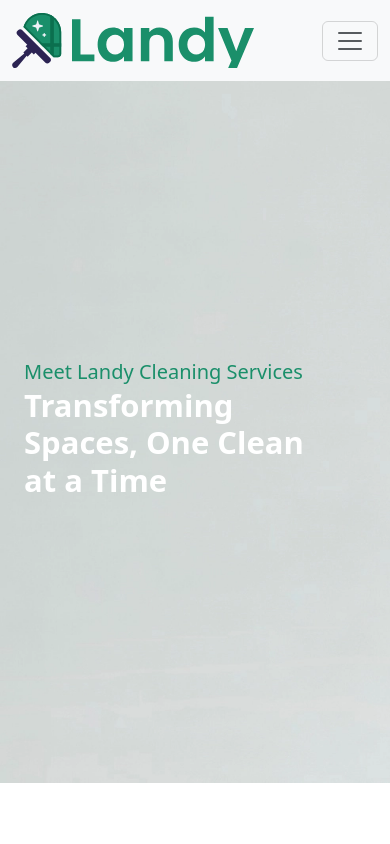
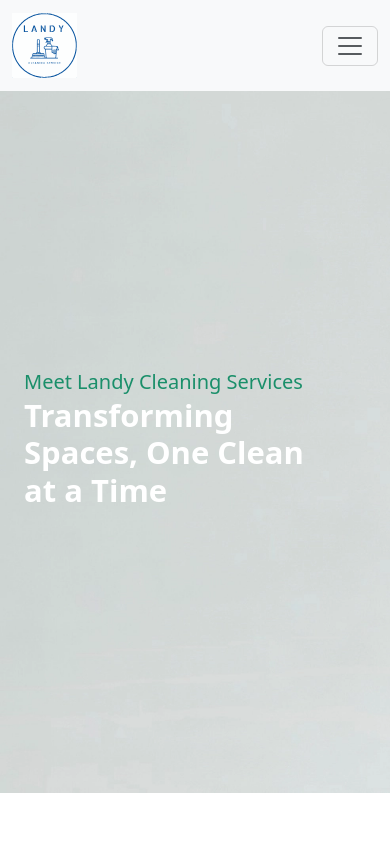
Before and after one commit to cliffordwilliam/landy-cleaning-services, a plain HTML site: page about.html in a window 390 px wide. Shown: the top 844 px of the page. Drawn offline with Linux system fonts and the light colour scheme.

Commit message:
feat: logo and phone num

```diff
--- a/about.html
+++ b/about.html
@@ -17,7 +17,7 @@
   <nav class="navbar navbar-expand-lg bg-body-tertiary">
     <div class="container">
       <a class="navbar-brand" style="margin-right: auto;" href="./index.html">
-        <img src="./public/logo.svg" alt="Landy" width="242" height="55">
+        <img src="./public/landy_cleaning_service_logo.svg" alt="Landy" width="65" height="65">
       </a>
       <button class="navbar-toggler" type="button" data-bs-toggle="collapse" data-bs-target="#navbarSupportedContent" aria-controls="navbarSupportedContent" aria-expanded="false" aria-label="Toggle navigation">
         <span class="navbar-toggler-icon"></span>
@@ -207,7 +207,7 @@
 
       <div class="col mb-3">
         <a class="d-flex align-items-center mb-3 link-body-emphasis text-decoration-none" href="./index.html">
-          <img src="./public/logo.svg" alt="Landy" width="242" height="55">
+          <img src="./public/landy_cleaning_service_logo.svg" alt="Landy" width="65" height="65">
         </a>
         <p class="text-body-secondary">© 2024</p>
       </div>
@@ -226,6 +226,8 @@
         <ul class="nav flex-column">
           <li class="nav-item mb-2"><a href="https://wa.me/61448710196?text=I%20am%20interested%20in%20your%20cleaning%20service" class="nav-link p-0 text-body-secondary">+61 448 710 196</a></li>
           <li class="nav-item mb-2"><a href="https://wa.me/61468687280?text=I%20am%20interested%20in%20your%20cleaning%20service" class="nav-link p-0 text-body-secondary">+61 468 687 280</a></li>
+          <li class="nav-item mb-2"><a href="https://wa.me/61472771738?text=I%20am%20interested%20in%20your%20cleaning%20service" class="nav-link p-0 text-body-secondary">+61 472 771 738</a></li>
+
           <li class="nav-item mb-2"><a href="mailto:info@landycleaningservice.com.au" class="nav-link p-0 text-body-secondary">info@landycleaningservice.com.au</a></li>
         </ul>
       </div>
```
Also changed, not shown: faq.html (+3 -2 lines), index.html (+3 -2 lines), service.html (+3 -2 lines), services.html (+3 -2 lines), public/landy_cleaning_service_logo.svg (added).
